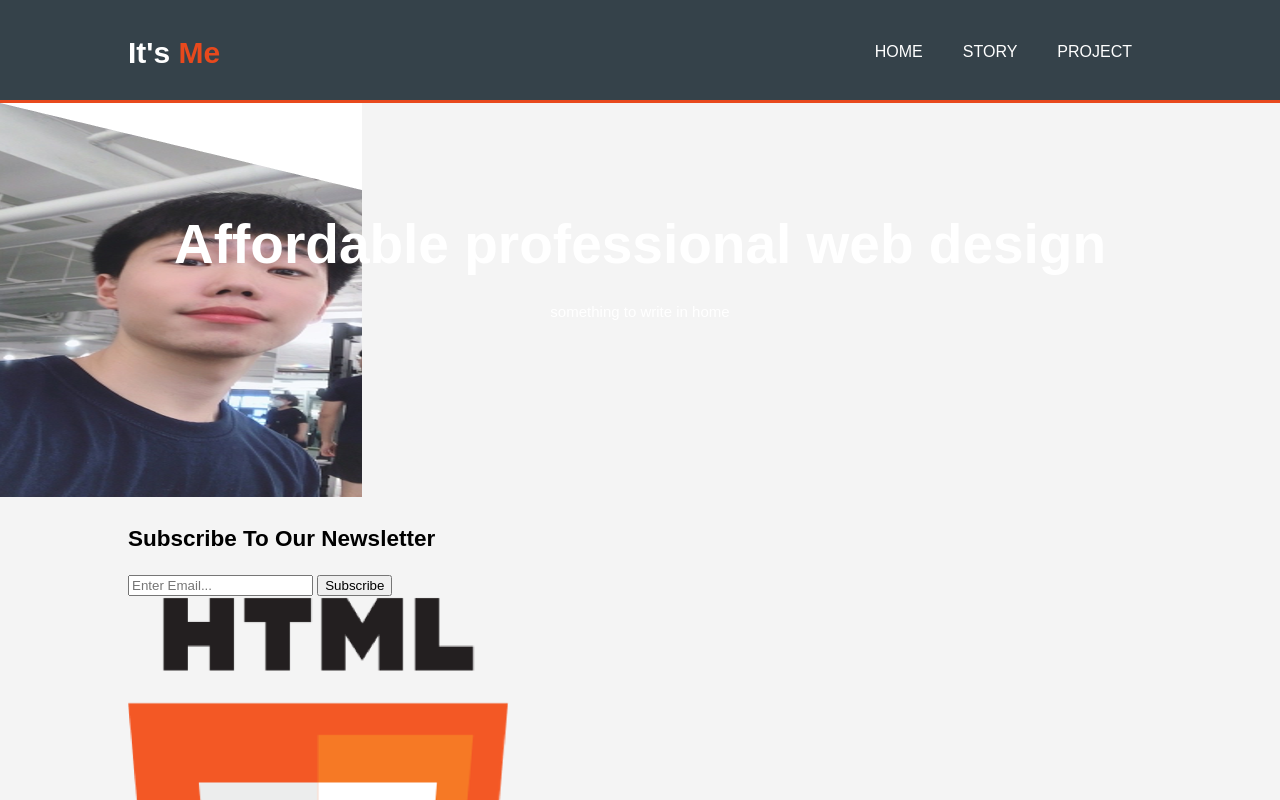
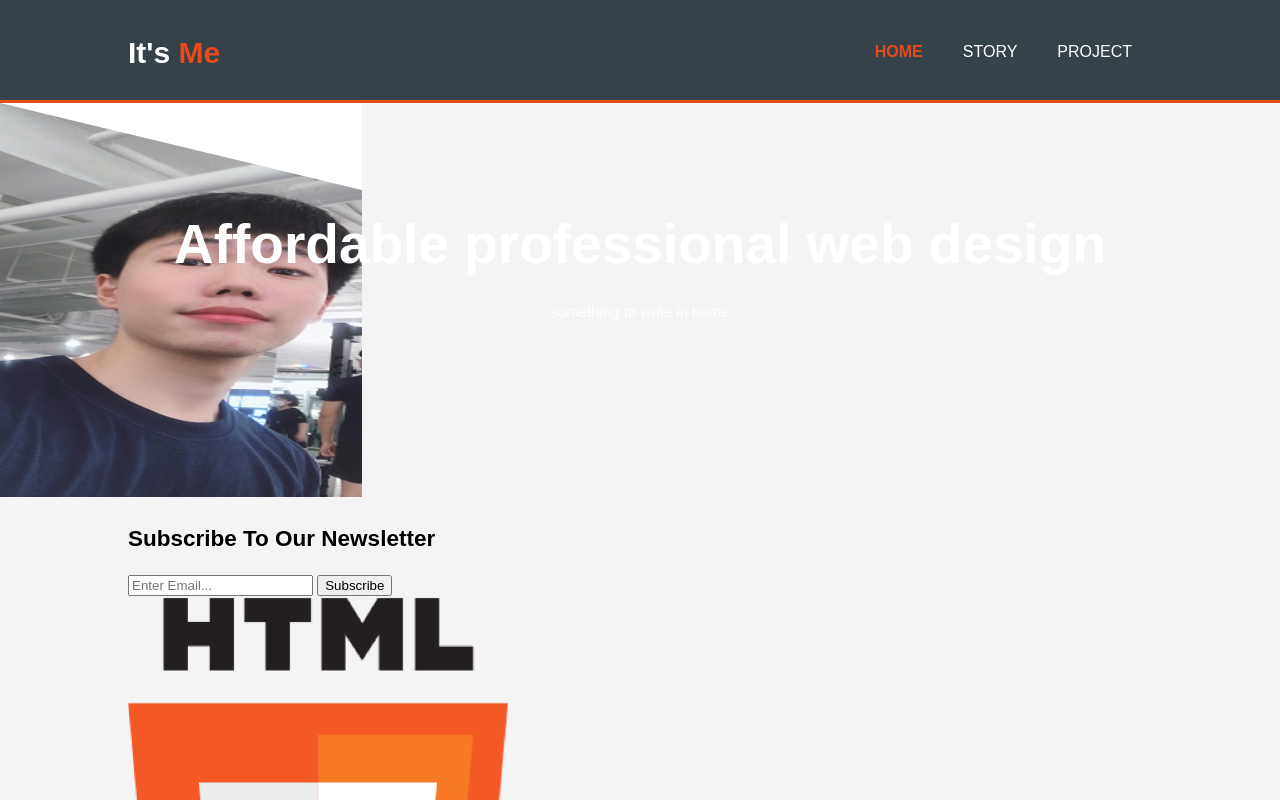
Before and after one commit to bywindow/web-training, a plain HTML site: page index.html in a window 1280 px wide. Shown: the top 800 px of the page. Drawn offline with Linux system fonts and the light colour scheme.

Commit message:
web: Modify html

```diff
--- a/index.html
+++ b/index.html
@@ -17,7 +17,7 @@
         </div>
         <nav>
           <ul>
-            <li><a href="index.html">HOME</a></li>
+            <li class="current"><a href="index.html">HOME</a></li>
             <li><a href="index.html">STORY</a></li>
             <li><a href="index.html">PROJECT</a></li>
           </ul>
```
